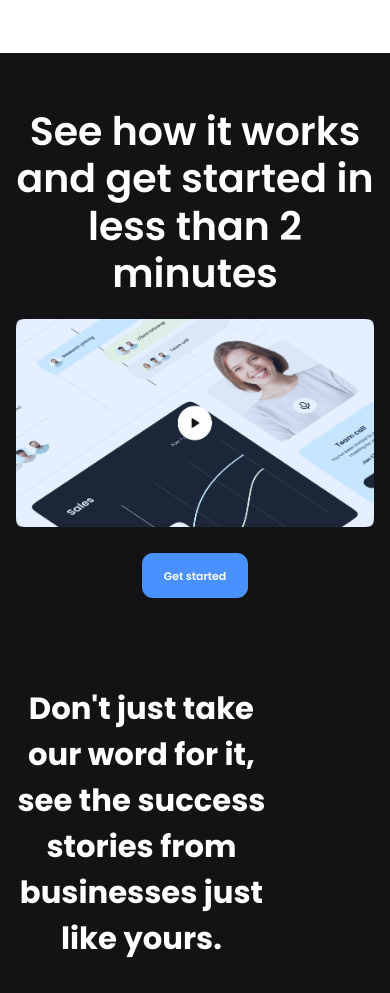
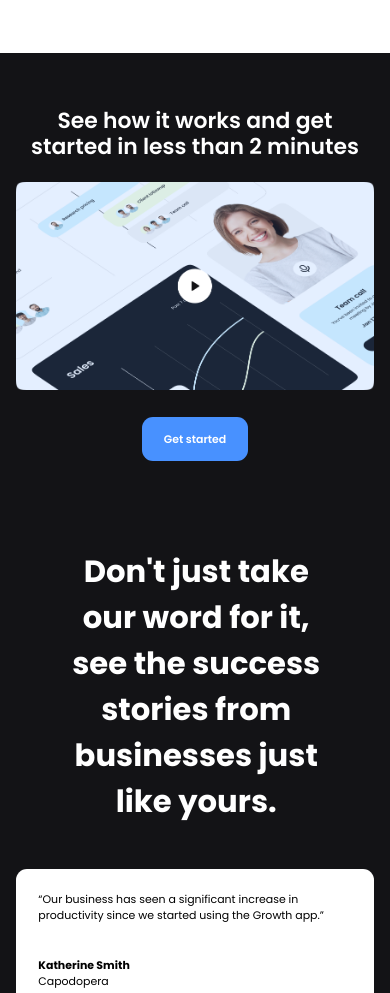
Before and after one commit to JidexBD/saas-website, a plain HTML site: page index.html in a window 390 px wide. Shown: the part 1219-2212 px from the top of the page. Drawn offline with Linux system fonts and the light colour scheme.

Commit message:
adjusted some media query

```diff
--- a/css/layouts/footer.css
+++ b/css/layouts/footer.css
@@ -3,7 +3,7 @@
 .footer {
   background-color: var(--cl3);
   color: white;
-  padding: 4rem 0;
+  padding: 4rem 5rem;
 }
 
 .footer h4 {
--- a/css/mediaQ.css
+++ b/css/mediaQ.css
@@ -51,6 +51,7 @@
     font-size: 2.8rem;
     max-width: 100%;
     text-align: center;
+    margin-left: 5rem;
   }
   .testimonials-grid {
     grid-template-columns: 1fr;
@@ -85,11 +86,21 @@
     margin-right: 0;
     margin-left: 2rem;
   }
+}
 
-  @media (max-width: 50rem) {
-    /* heading */
-    .hero .container {
-      height: 89rem; /*so the image has some space so that the buttons don't cover it */
-    }
+@media (max-width: 50rem) {
+  /* heading */
+  .hero .container {
+    height: 89rem; /*so the image has some space so that the buttons don't cover it */
+  }
+
+  /* video */
+  .video-heading {
+    font-size: 2rem;
+  }
+
+  .testimonial-heading {
+    text-align: center;
+    margin-left: 5rem;
   }
 }
```
